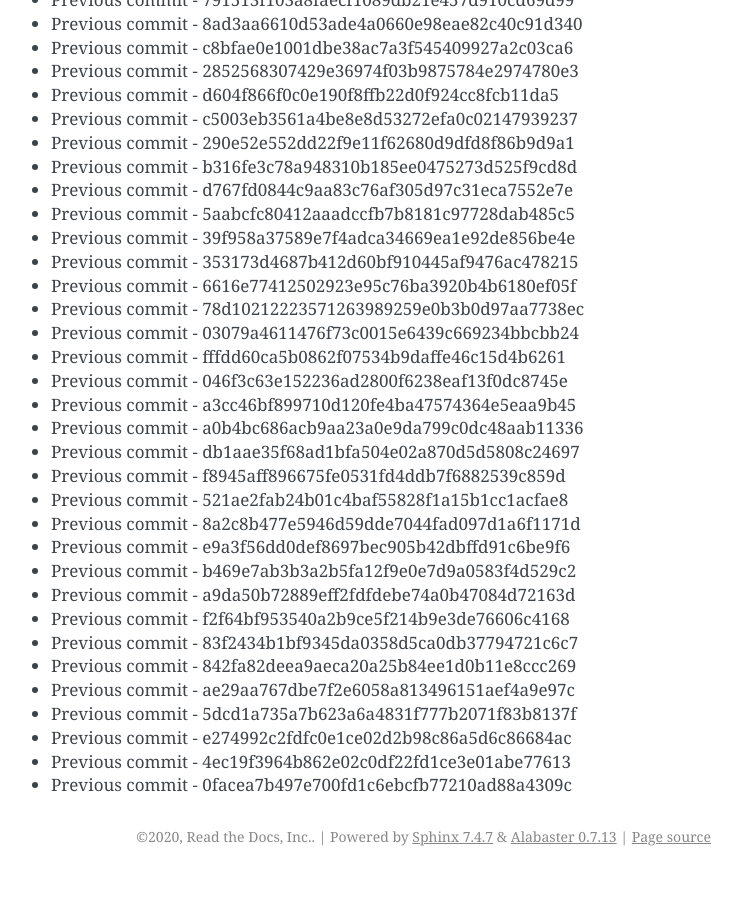
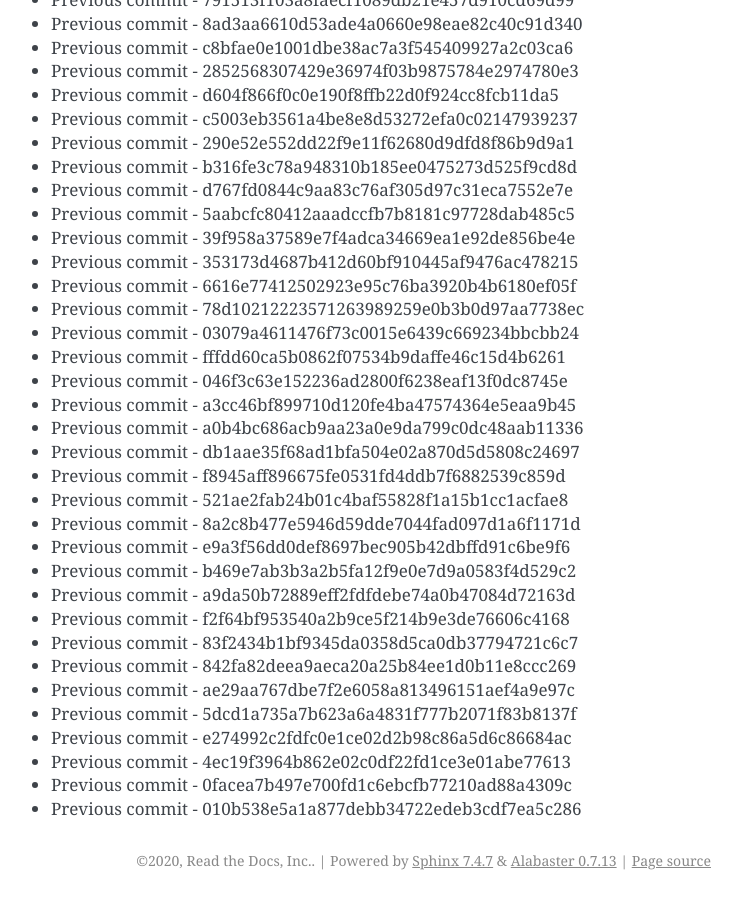
Before and after one commit to readthedocs/rtd-git-stresstest, a Sphinx documentation site: the page built from docs/updates.rst, in a window 1280 px wide and 900 px high, scrolled down 39492 px. Shown: the whole window, without its empty margins (399-1141 px from the left). Built offline with Sphinx 7.4.7, drawn with Linux system fonts in a browser that asks for light colours; before the commit the page ends 40368 px from its top, so only the background shows below that.

Commit message:
Generating commit from previous: 010b538e5a1a877debb34722edeb3cdf7ea5c286

```diff
--- a/docs/updates.rst
+++ b/docs/updates.rst
@@ -1691,3 +1691,4 @@ It can be tested for any performance characteristics.
 * Previous commit - e274992c2fdfc0e1ce02d2b98c86a5d6c86684ac
 * Previous commit - 4ec19f3964b862e02c0df22fd1ce3e01abe77613
 * Previous commit - 0facea7b497e700fd1c6ebcfb77210ad88a4309c
+* Previous commit - 010b538e5a1a877debb34722edeb3cdf7ea5c286
```
